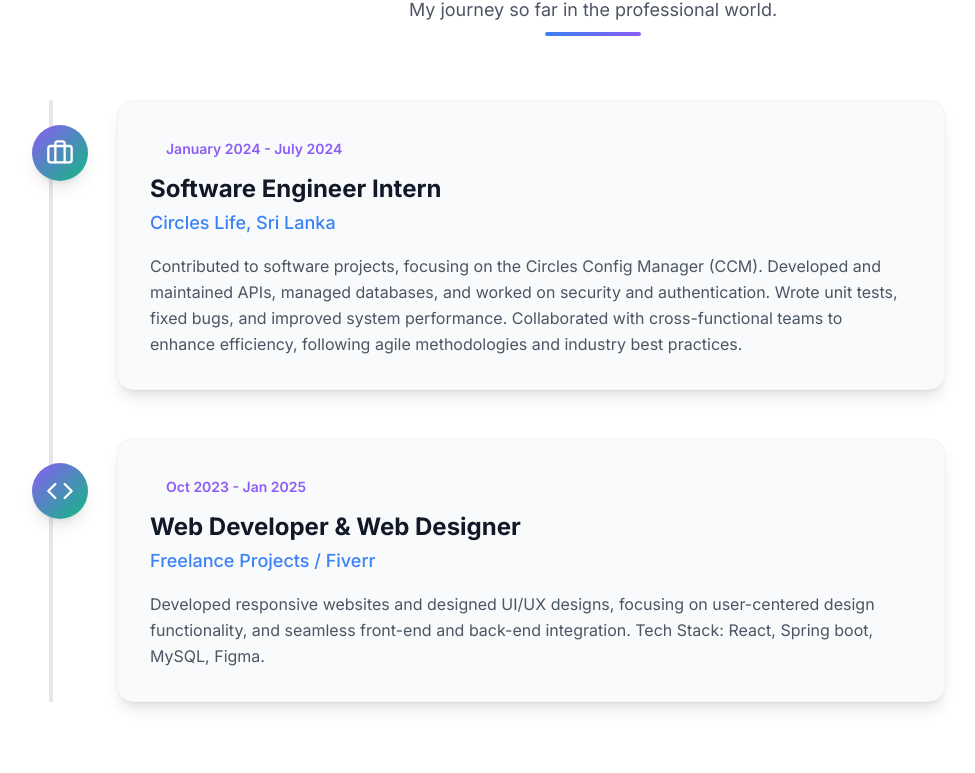
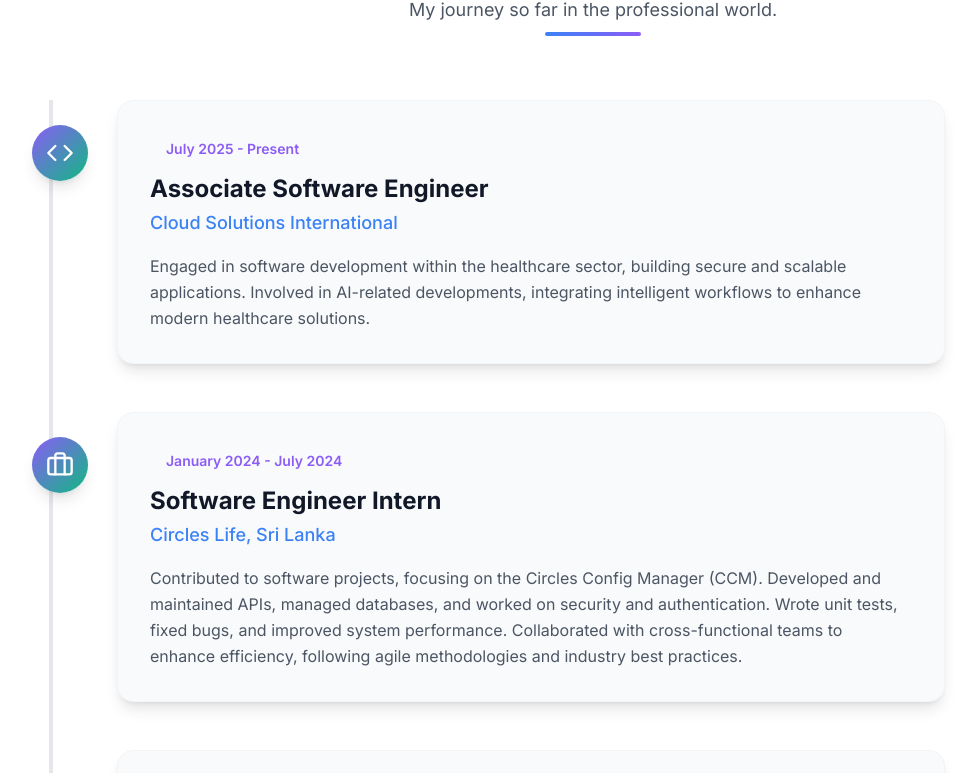
Before and after one commit to ASHEN99999/Portfolio, a React (Vite) app: page / in a window 1280 px wide. Shown: the part 2652-3425 px from the top of the page, without its empty margins (47-1022 px from the left). Built offline with nearby package versions, Linux system fonts and the light colour scheme.

Commit message:
feat: update Experience section with new roles and updated durations

```diff
--- a/src/sections/Experience.jsx
+++ b/src/sections/Experience.jsx
@@ -4,6 +4,13 @@ import SectionHeader from '../components/SectionHeader';
 import { Briefcase, Code } from 'lucide-react';
 
 const expData = [
+    {
+        role: 'Associate Software Engineer',
+        company: 'Cloud Solutions International',
+        duration: 'July 2025 - Present',
+        description: 'Engaged in software development within the healthcare sector, building secure and scalable applications. Involved in AI-related developments, integrating intelligent workflows to enhance modern healthcare solutions.',
+        icon: <Code size={28} />
+    },
     {
         role: 'Software Engineer Intern',
         company: 'Circles Life, Sri Lanka',
@@ -13,8 +20,8 @@ const expData = [
     },
     {
         role: 'Web Developer & Web Designer',
-        company: 'Freelance Projects / Fiverr',
-        duration: 'Oct 2023 - Jan 2025',
+        company: 'Freelance Projects / Fiverr / Upwork',
+        duration: 'Oct 2023 - Present',
         description: 'Developed responsive websites and designed UI/UX designs, focusing on user-centered design functionality, and seamless front-end and back-end integration. Tech Stack: React, Spring boot, MySQL, Figma.',
         icon: <Code size={28} />
     }
```
